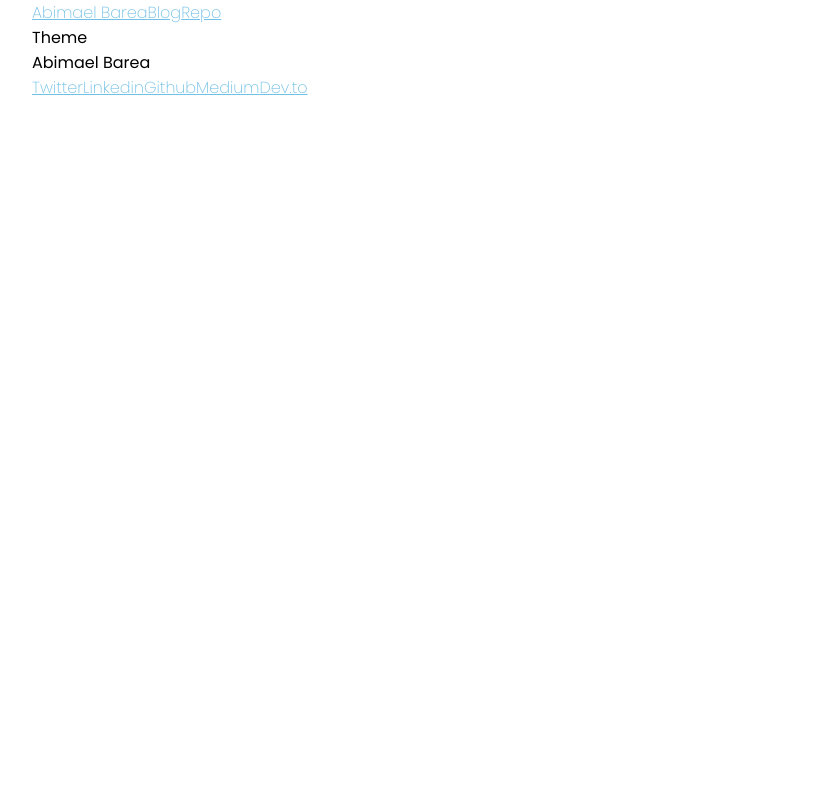
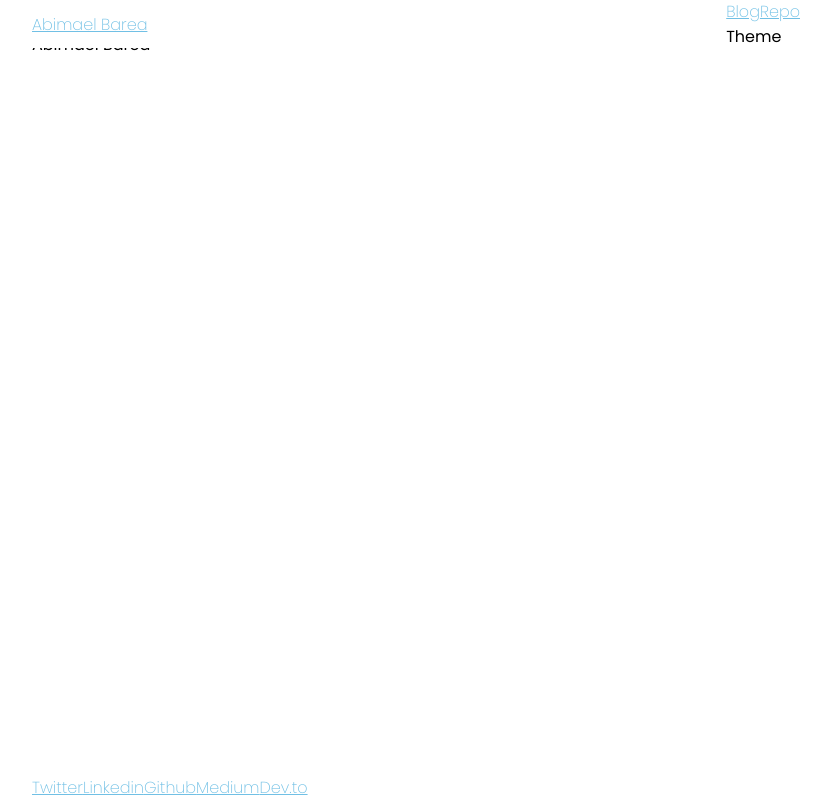
Before and after one commit to abimaelbarea/abimaelbarea.com, a Next.js app: page / in a window 1280 px wide. Shown: the whole page, without its empty margins (224-1055 px from the left). Built offline with nearby package versions, Linux system fonts and the light colour scheme.

Commit message:
feat(MDX): small improvements on design and structure

```diff
--- a/components/Code.tsx
+++ b/components/Code.tsx
@@ -1,4 +1,9 @@
 import { Prism as SyntaxHighlighter } from "react-syntax-highlighter";
+
+/**
+ syntax-highlighter theme
+ syntax-highlighter - copy code & view raw
+ */
 
 const retrieveLanguage = (className: string) => {
   return className.split("-").pop();
--- a/pages/_app.tsx
+++ b/pages/_app.tsx
@@ -3,31 +3,50 @@ import Link from "next/link";
 import "../styles/globals.css";
 import "../styles/theme.css";
 
+// how to make to themes??
+// variables css - find a good way to structure
+// Move the CSS code to a module linked to this file
+
 // Add newsletter
 // Add about
-// Inspection mode
+// Include font icons
 
 function MyApp({ Component, pageProps }: AppProps) {
   return (
     <>
       <header>
-        <nav>
-          <Link href="/">Abimael Barea</Link>
+        <Link href="/">Abimael Barea</Link>
+        <div>
           <Link href="/blog">Blog</Link>
-          <a href="https://github.com/abimaelbarea/abimaelbarea.com" target="_blank">Repo</a>
-        </nav>
-        <div>Theme</div>
+          <a
+            href="https://github.com/abimaelbarea/abimaelbarea.com"
+            target="_blank"
+          >
+            Repo
+          </a>
+          <div>Theme</div>
+        </div>
       </header>
       <main>
         <Component {...pageProps} />
       </main>
       <footer>
         <nav>
-          <a href="https://twitter.com/abimaelbarea" target="_blank">Twitter</a>
-          <a href="https://www.linkedin.com/in/abimaelbarea" target="_blank">Linkedin</a>
-          <a href="https://github.com/abimaelbarea" target="_blank">Github</a>
-          <a href="https://abimaelbarea.medium.com/" target="_blank">Medium</a>
-          <a href="https://dev.to/abimaelbarea" target="_blank">Dev.to</a>
+          <a href="https://twitter.com/abimaelbarea" target="_blank">
+            Twitter
+          </a>
+          <a href="https://www.linkedin.com/in/abimaelbarea" target="_blank">
+            Linkedin
+          </a>
+          <a href="https://github.com/abimaelbarea" target="_blank">
+            Github
+          </a>
+          <a href="https://abimaelbarea.medium.com/" target="_blank">
+            Medium
+          </a>
+          <a href="https://dev.to/abimaelbarea" target="_blank">
+            Dev.to
+          </a>
         </nav>
       </footer>
     </>
--- a/styles/globals.css
+++ b/styles/globals.css
@@ -12,10 +12,28 @@ body {
 
 /* Explore here the possibility of CSS grid */
 #__next {
+  display: flex;
+  flex-direction: column;
   height: 100%;
   width: 60%;
 
   margin: 0 20%;
+}
+
+#__next > header {
+  position: fixed;
+  display: flex;
+  justify-content: space-between;
+  width: inherit;
+  height: 3em;
+  z-index: 1;
+  align-items: center;
+  background-color: var(--bg-color);
+}
+
+#__next > main {
+  flex: 1;
+  padding-top: 2em;
 }
 
 @media screen and (max-width: 1200px) {
@@ -41,7 +59,7 @@ h1 {
 }
 
 h2 {
-  font-size: 1.5em;
+  font-size: 1.7em;
   font-weight: 400;
   color: var(--h2-color);
 }
@@ -84,18 +102,43 @@ li {
   color: var(--p-color);
 }
 
+table {
+  margin: 2em auto;
+}
+
+th,
+td {
+  padding: 0.5em 0.5em;
+  border-bottom: 1px solid var(--p-color);
+
+  text-align: center;
+}
+
+th {
+  font-weight: 300;
+  color: var(--table-head-color);
+}
+
+td {
+  font-weight: 200;
+  color: var(--p-color);
+}
+
 /*
 
  img -> take a look to the sizing - not sure
+ img -> center
+
  blockquote -> danger, warning, and so on (look Kent C. Dodds)
+
  br
  em
+ strong
+
  ol
- strong
  ul
+
  table ********* try the one that I'm working on but vertical
-
- syntax-highlighter theme
- syntax-highlighter copy code
+ tbale -> fix width + scroll
 
 */
--- a/styles/theme.css
+++ b/styles/theme.css
@@ -25,7 +25,7 @@
     --bg-color: hsl(0, 0%, 11%);
 
     --h1-color: hsl(0, 0%, 100%);
-    --h2-color: hsl(271, 87%, 90%);
+    --h2-color: #fff;
     --h3-color: #fff;
     --h4-color: #fff;
     --h5-color: #fff;
@@ -33,5 +33,6 @@
     --p-color: hsl(0, 0%, 100%);
 
     --a-color: hsl(199, 69%, 67%);
+    --table-head-color: hsl(271, 87%, 90%);
   }
 }
```
Also changed, not shown: pages/blog/posts/index.tsx (+0 -7 lines).
